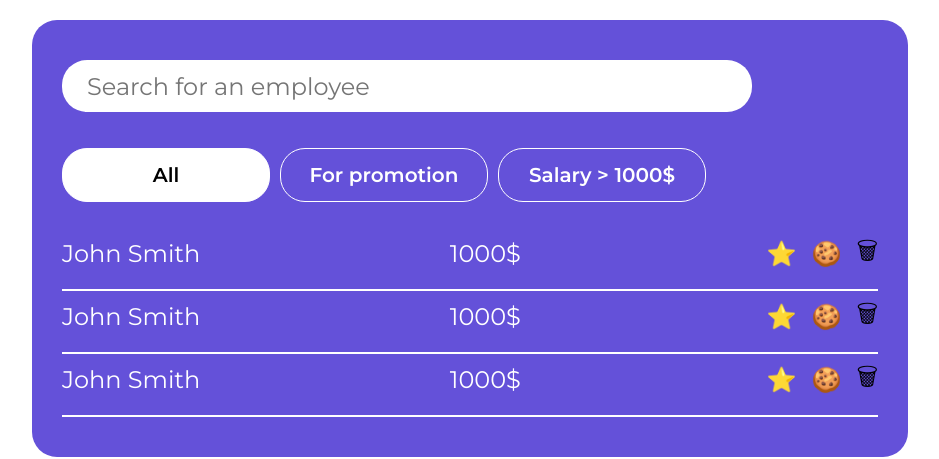
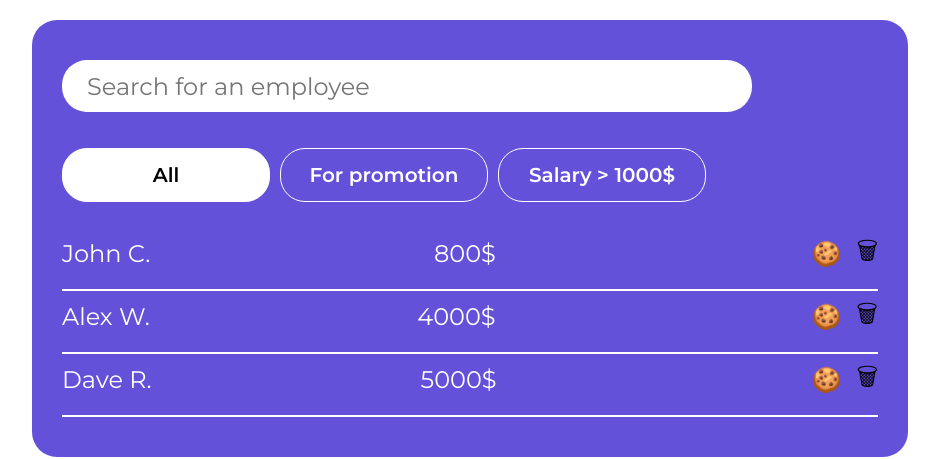
Before and after one commit to Yyooogurt/Employees-React-App, a React app: page / in a window 1280 px wide. Shown: the part 352-811 px from the top of the page, without its empty margins (170-1109 px from the left). Built offline with nearby package versions, Linux system fonts and the light colour scheme.

Commit message:
Added styles

```diff
--- a/src/components/app/app.js
+++ b/src/components/app/app.js
@@ -7,6 +7,12 @@ import EmployeesAddFrom from "../employees-add-form/employees-add-form";
 import "./app.css";
 
 function App() {
+
+    const data = [
+        {name: "John C.", salary: 800, increase: false, id: 1},
+        {name: "Alex W.", salary: 4000, increase: true, id: 2},
+        {name: "Dave R.", salary: 5000, increase: false, id: 3}
+    ]
     return(
         <div className="app">
             <AppInfo />
@@ -16,7 +22,7 @@ function App() {
                 <AppFilter />
             </div>
 
-            <EmployeesList />
+            <EmployeesList data={data}/>
             <EmployeesAddFrom />
         </div>
     );
--- a/src/components/employees-list-item/employees-list-item.css
+++ b/src/components/employees-list-item/employees-list-item.css
@@ -8,6 +8,16 @@
     padding-top: 5px;
     padding-bottom: 15px;
     border-bottom: 2px solid #fff;
+}
+.list-group-item.increase,
+.list-group-item.increase .list-group-item-input {
+    color: #ffc955;
+    font-weight: 500;
+}
+
+.list-group-item-label {
+    user-select: none;
+    cursor: pointer;
 }
 
 .btn-group {
@@ -23,6 +33,7 @@
 }
 
 .btn {
+    user-select: none;
     color: #000;
     font-size: 20px;
     font-weight: 600;
@@ -46,6 +57,14 @@
     color: #fff;
 }
 
+.btn-star {
+    opacity: 0;
+}
+
+.btn-star.like {
+    opacity: 1;
+}
+
 .btn-star,
 .btn-cookie,
 .btn-trash {
@@ -58,7 +77,7 @@
     transition: opacity 0.2s;
 }
 
-.btn-star:active,
+
 .btn-cookie:active,
 .btn-trash:active {
     opacity: 0.5;
--- a/src/components/employees-list-item/employees-list-item.js
+++ b/src/components/employees-list-item/employees-list-item.js
@@ -1,17 +1,53 @@
+import { Component } from "react";
 import "./employees-list-item.css";
 
-const EmployeesListItem = () => {
+class EmployeesListItem extends Component {
+    constructor(props) {
+        super(props);
+        this.state = {
+            increase: false,
+            like: false
+        }
+    }
+
+    onIncrease = () => {
+        this.setState(({increase}) => ({
+            increase: !increase
+        }))
+    }
+
+    onLike = () => {
+        this.setState(({like}) => ({
+            like: !like
+        }))
+    }
+
+    render () {
+        const {name, salary} = this.props;
+        const {increase, like} = this.state;
+
+        let classNames = 'list-group-item';
+        if (increase) {
+            classNames += ' increase'
+        }
+
+        let classNamesStar = 'btn-star';
+        if (like) {
+            classNamesStar += ' like'
+        }
+
         return (
-        <li className="list-group-item">
-            <span className="list-group-item-label">John Smith</span>
-            <input type="text" className="list-group-item-input" defaultValue="1000$"/>
+            <li className={classNames}>
+                <span onClick={this.onLike} className="list-group-item-label">{name}</span>
+                <input type="text" className="list-group-item-input" defaultValue={salary + '$'}/>
                 <div className="btn-group btn-group-icons">
-                <div className="btn-star">⭐️</div>
-                <button className="btn-cookie" type="button">🍪</button>
+                    <div className={classNamesStar}>⭐️</div>
+                    <button onClick={this.onIncrease} className="btn-cookie" type="button">🍪</button>
                     <button className="btn-trash" type="button">🗑</button>
                 </div>
             </li>
         )
     }
+}
 
 export default EmployeesListItem;
--- a/src/components/employees-list/employees-list.js
+++ b/src/components/employees-list/employees-list.js
@@ -1,12 +1,17 @@
 import EmployeesListItem from "../employees-list-item/employees-list-item";
 import "./employees-list.css";
 
-const EmployeesList = () => {
+const EmployeesList = ({data}) => {
+
+    const elements = data.map(item => {
+        const {id, ...itemProps} = item
+        return (
+            <EmployeesListItem key={id} {...itemProps}/>
+        )
+    })
     return (
         <ul className="app-list list-group">
-            <EmployeesListItem />
-            <EmployeesListItem />
-            <EmployeesListItem />
+            {elements}
         </ul>
     )
 }
```
Also changed, not shown: README.md. Lines whose indentation alone changed are shown as unchanged.
